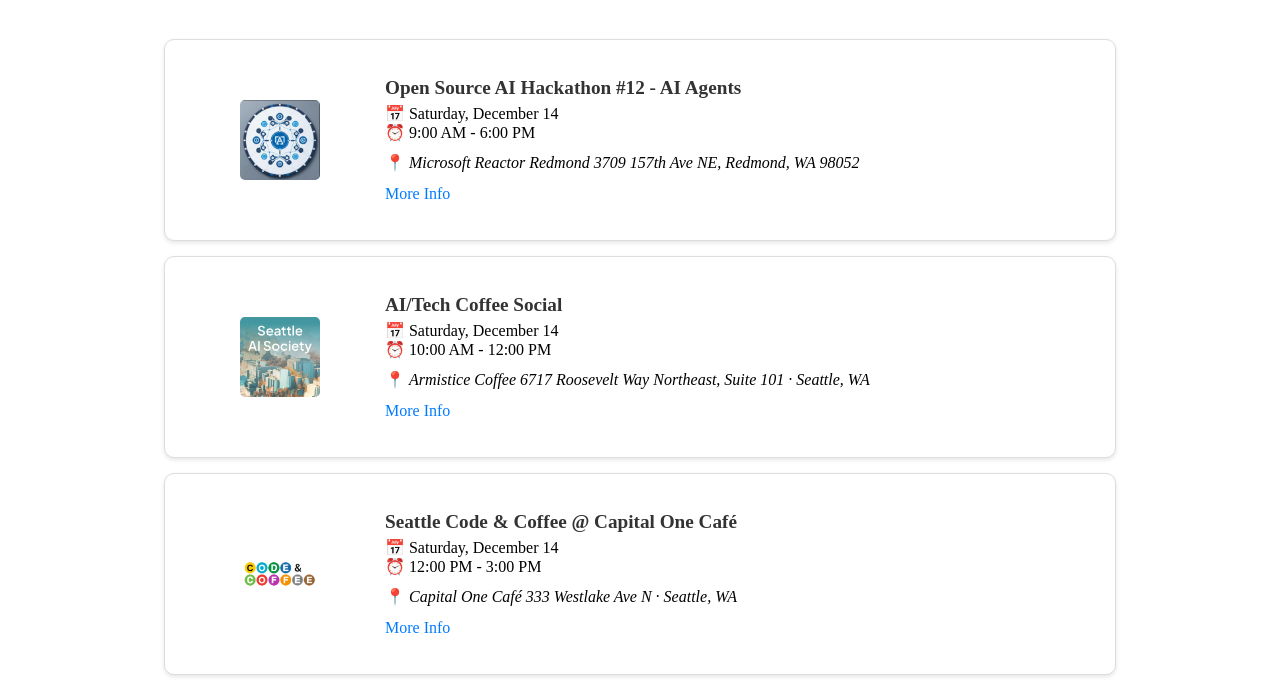
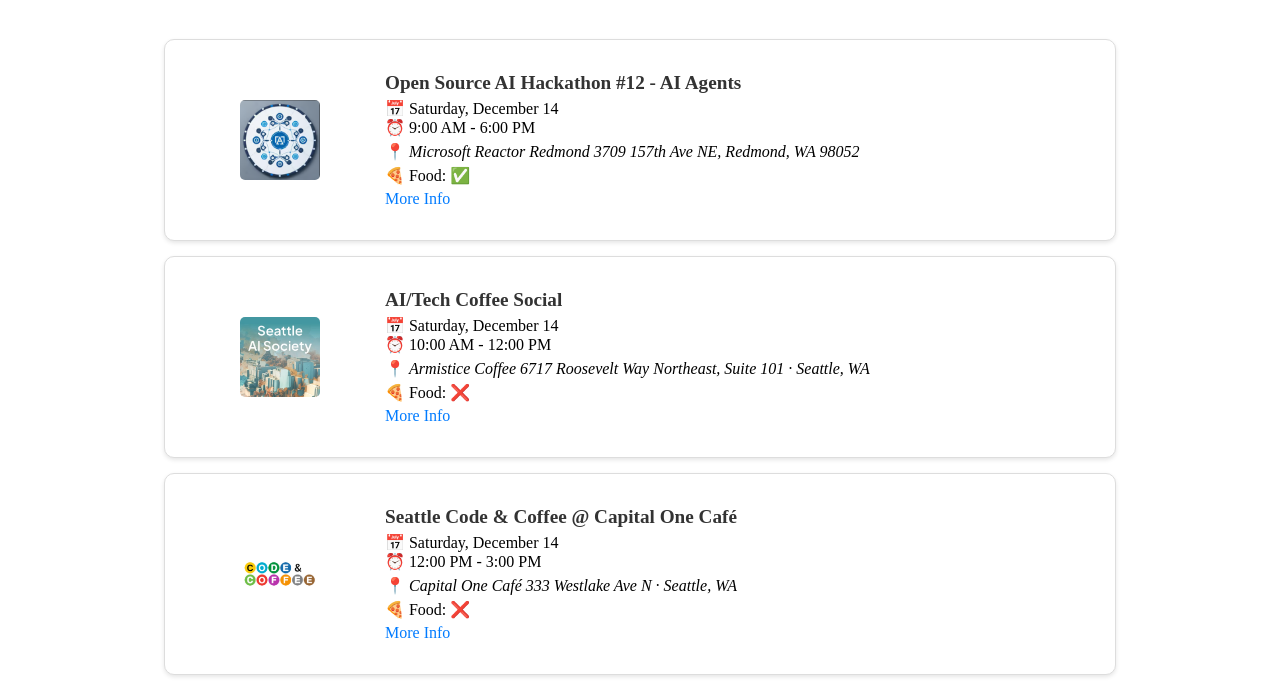
Before and after one commit to sarahmarie23/free-tech-events, a website: page index.html in a window 1280 px wide. Shown: the part 61-748 px from the top of the page. Drawn offline with Linux system fonts and the light colour scheme.

Commit message:
Added food attribute to events list

```diff
--- a/assets/server/server.js
+++ b/assets/server/server.js
@@ -5,7 +5,7 @@
 const bodyParser = require('body-parser');
 
 const app = express();
-const port = 3000;
+const port = 8000;
 
 app.use(cors());
 app.use(express.json());
--- a/public/css/style.css
+++ b/public/css/style.css
@@ -69,7 +69,13 @@
   text-decoration: underline;
 }
 
-
+.event-location {
+  display: inline;
+  white-space: nowrap;
+}
+.event-location em {
+  font-style: italic;
+}
 
 /* Desktop-Specific Styles */
 @media (min-width: 768px) {
--- a/public/js/main.js
+++ b/public/js/main.js
@@ -43,6 +43,7 @@
   const formattedDate = formatEventDate(event["start-time"]);
   const formattedStartTime = parseTime(event["start-time"]);
   const formattedEndTime = parseTime(event["end-time"]);
+  const formattedFood = event["food"] == "Yes" ? `✅` : `❌`;
 
   const eventItem = document.createElement("li");
   eventItem.className = "event-card";
@@ -55,7 +56,8 @@
   <strong class="event-title">${event.title}</strong>
   📅 ${formattedDate}<br>
   ⏰ ${formattedStartTime} - ${formattedEndTime}<br>
-      <p>📍 <em>${event.location}</em></p>
+  <span class="event-location">📍 <em>${event.location}</em></span>
+  🍕 Food: ${formattedFood}
   <a href="${event.link}" class="event-link" target="_blank">More Info</a>
     </div>
   `;
```
Also changed, not shown: add-event.html (+1 -0 lines). Lines whose indentation alone changed are shown as unchanged.
